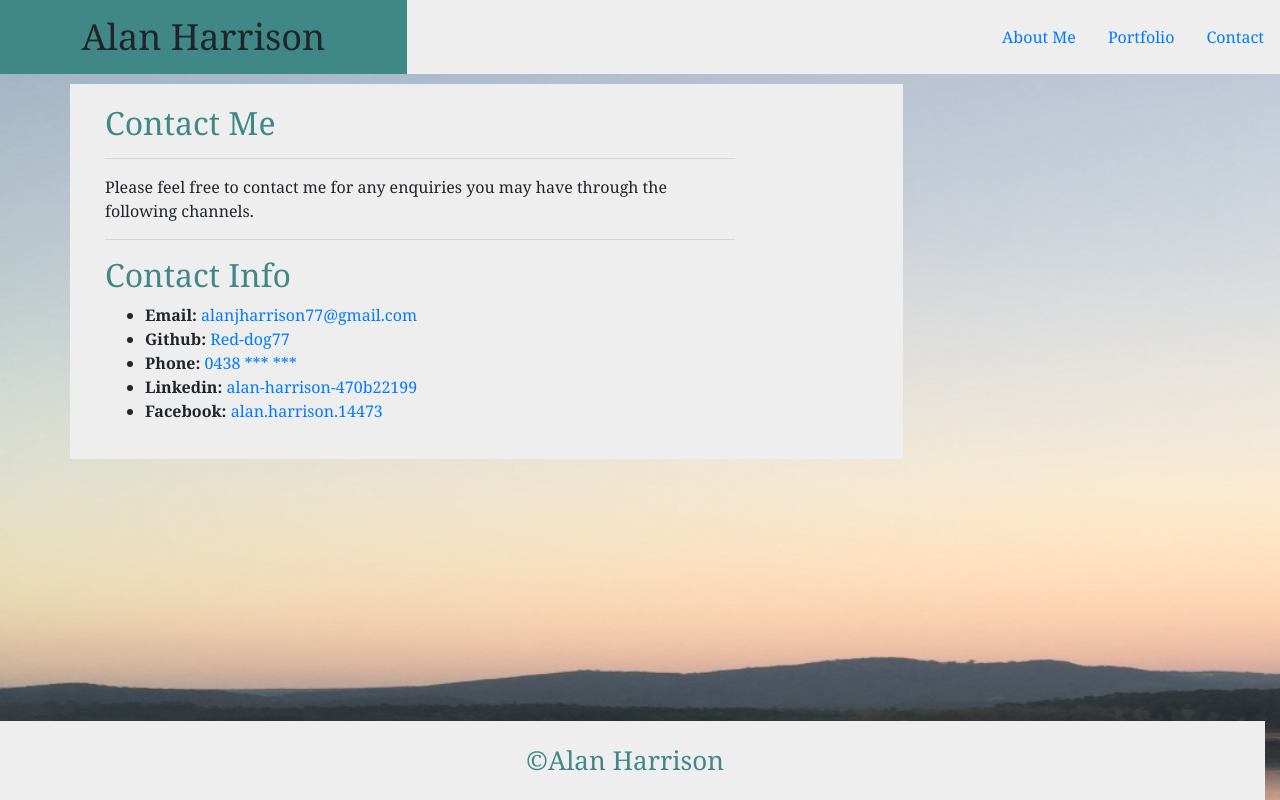
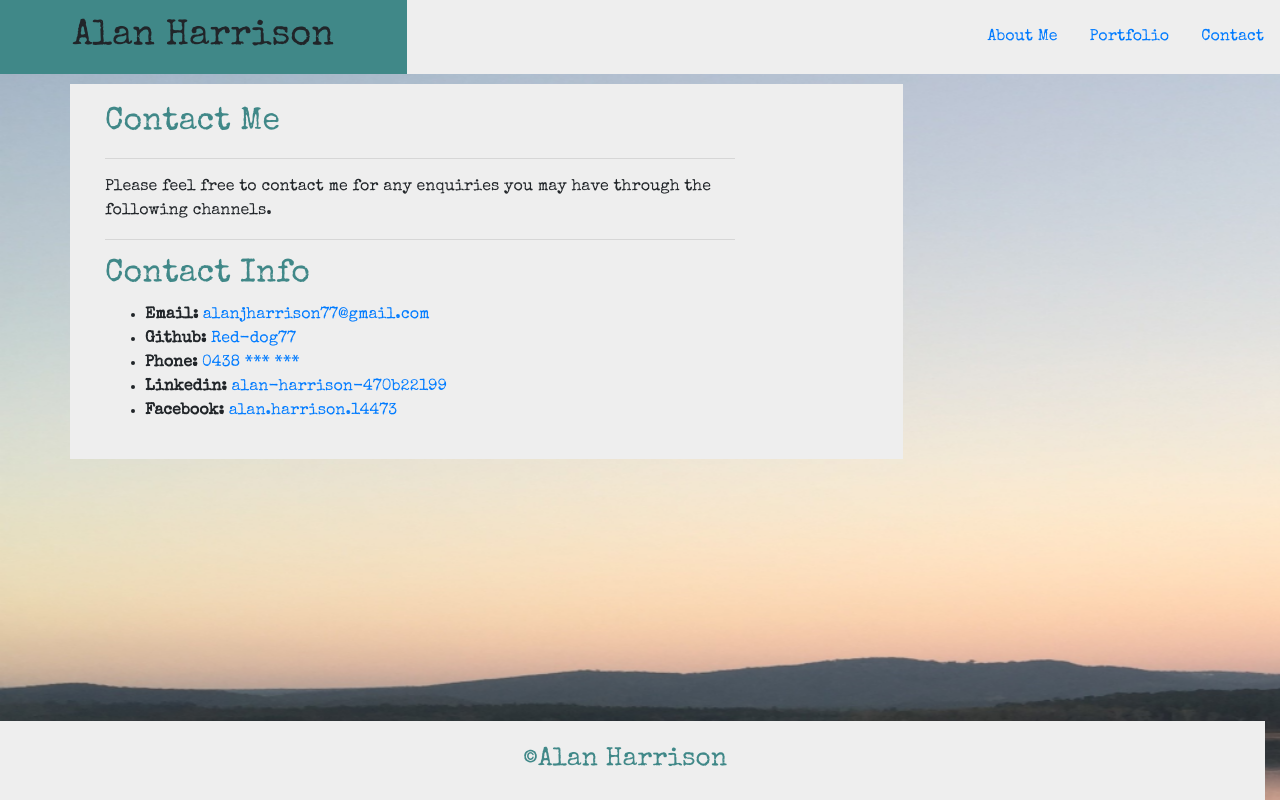
Before and after one commit to red-dog77/Responsive-Portfolio, a plain HTML site: page contact.html in a window 1280 px wide. Drawn offline with nearby package versions, Linux system fonts and the light colour scheme.

Commit message:
Added google fonts to all html pages and css files

```diff
--- a/contact-style.css
+++ b/contact-style.css
@@ -1,5 +1,5 @@
 * {
-  font-family: Georgia, "Times New Roman", Times, serif;
+  font-family: "Special Elite", "cursive", "serif";
   box-sizing: border-box;
 }
 #main-header {
--- a/contact.html
+++ b/contact.html
@@ -14,6 +14,10 @@
       crossorigin="anonymous"
     />
     <link rel="stylesheet" type="text/css" href="contact-style.css" />
+    <link
+      href="https://fonts.googleapis.com/css?family=Cinzel|Special+Elite&display=swap"
+      rel="stylesheet"
+    />
   </head>
   <body>
     <!-- Header row -->
--- a/index-style.css
+++ b/index-style.css
@@ -1,5 +1,5 @@
 * {
-  font-family: Georgia, "Times New Roman", Times, serif;
+  font-family: "Special Elite", "cursive", "serif";
   box-sizing: border-box;
 }
 #main-header {
--- a/portfolio-style.css
+++ b/portfolio-style.css
@@ -1,11 +1,13 @@
 * {
-  font-family: Georgia, "Times New Roman", Times, serif;
   box-sizing: border-box;
+  font-family: "Special Elite", "cursive", "serif";
 }
+
 #main-header {
   background-color: #408888;
   text-align: center;
 }
+
 header {
   font-size: 36px;
   padding: 10px;
```
Also changed, not shown: index.html (+4 -0 lines), portfolio.html (+4 -0 lines).
